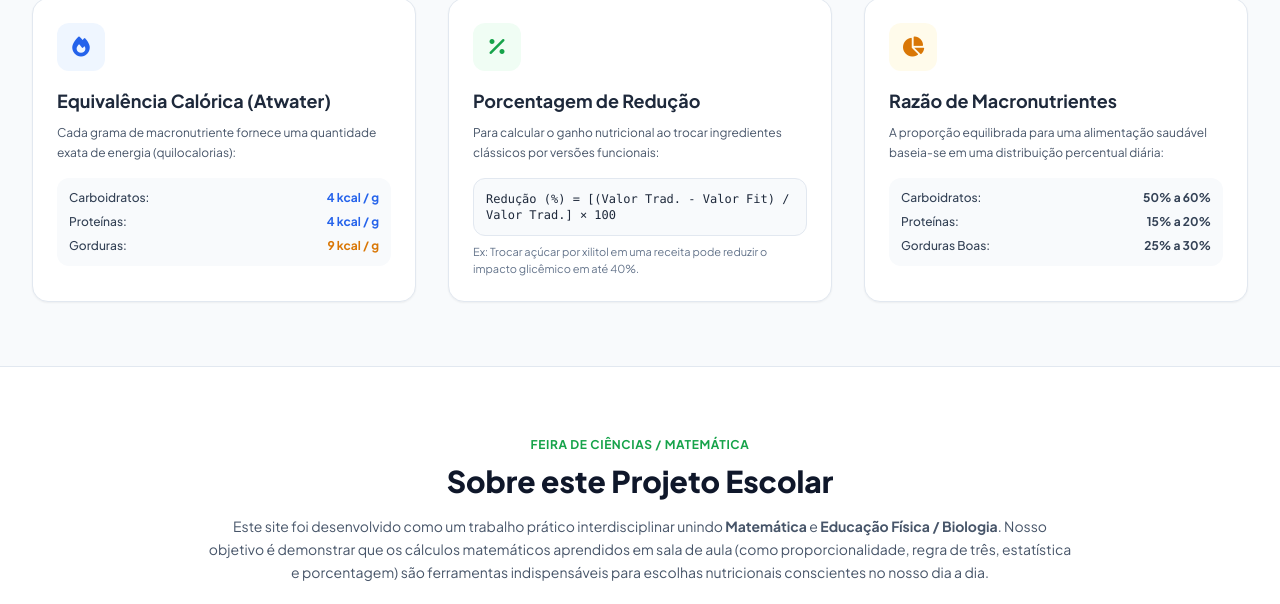
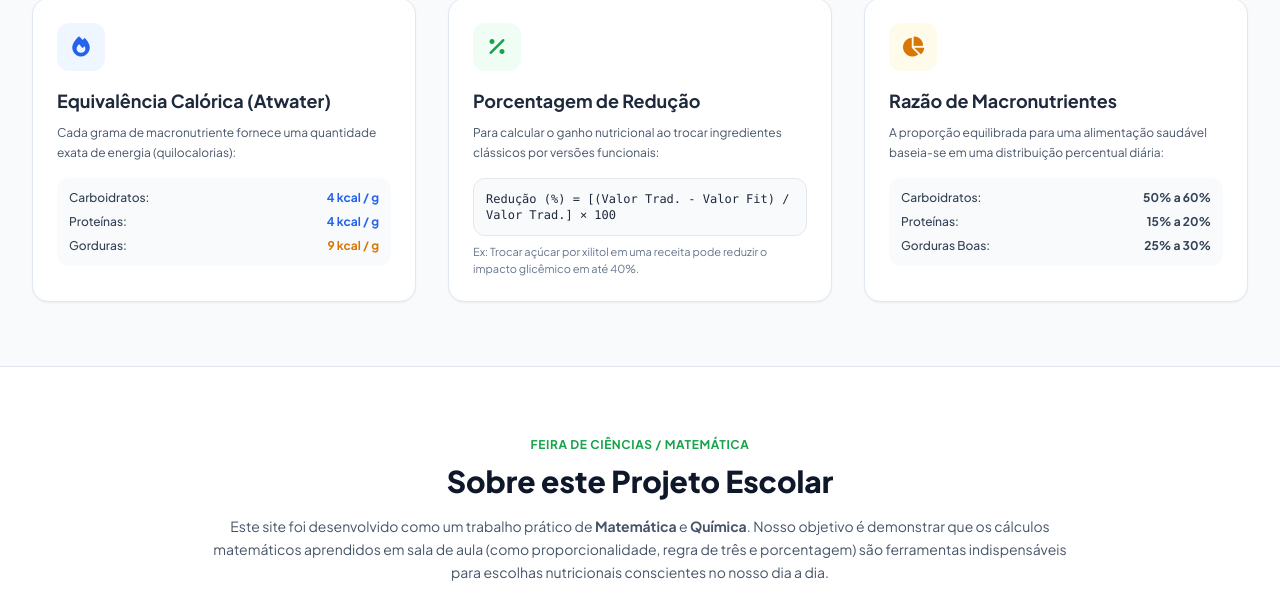
Before and after one commit to TheNoob3455/ProjetoIFA, a plain HTML site: page index.html in a window 1280 px wide. Shown: the part 2262-2866 px from the top of the page. Drawn offline with nearby package versions, Linux system fonts and the light colour scheme.

Commit message:
Update index.html

```diff
--- a/index.html
+++ b/index.html
@@ -280,7 +280,7 @@
             <span class="text-brand-600 font-bold text-xs uppercase tracking-wider">Feira de Ciências / Matemática</span>
             <h2 class="text-3xl font-extrabold text-slate-900 mt-2 mb-4">Sobre este Projeto Escolar</h2>
             <p class="text-slate-600 text-sm leading-relaxed mb-6">
-                Este site foi desenvolvido como um trabalho prático interdisciplinar unindo <strong>Matemática</strong> e <strong>Educação Física / Biologia</strong>. Nosso objetivo é demonstrar que os cálculos matemáticos aprendidos em sala de aula (como proporcionalidade, regra de três, estatística e porcentagem) são ferramentas indispensáveis para escolhas nutricionais conscientes no nosso dia a dia.
+                Este site foi desenvolvido como um trabalho prático de <strong>Matemática</strong> e <strong>Química</strong>. Nosso objetivo é demonstrar que os cálculos matemáticos aprendidos em sala de aula (como proporcionalidade, regra de três e porcentagem) são ferramentas indispensáveis para escolhas nutricionais conscientes no nosso dia a dia.
             </p>
             <div class="inline-flex items-center gap-4 bg-slate-50 border border-slate-200 px-6 py-3 rounded-2xl text-xs text-slate-600">
                 <span><i class="fa-solid fa-school text-brand-500 mr-1"></i> Projeto de Matemática Aplicada</span>
```
